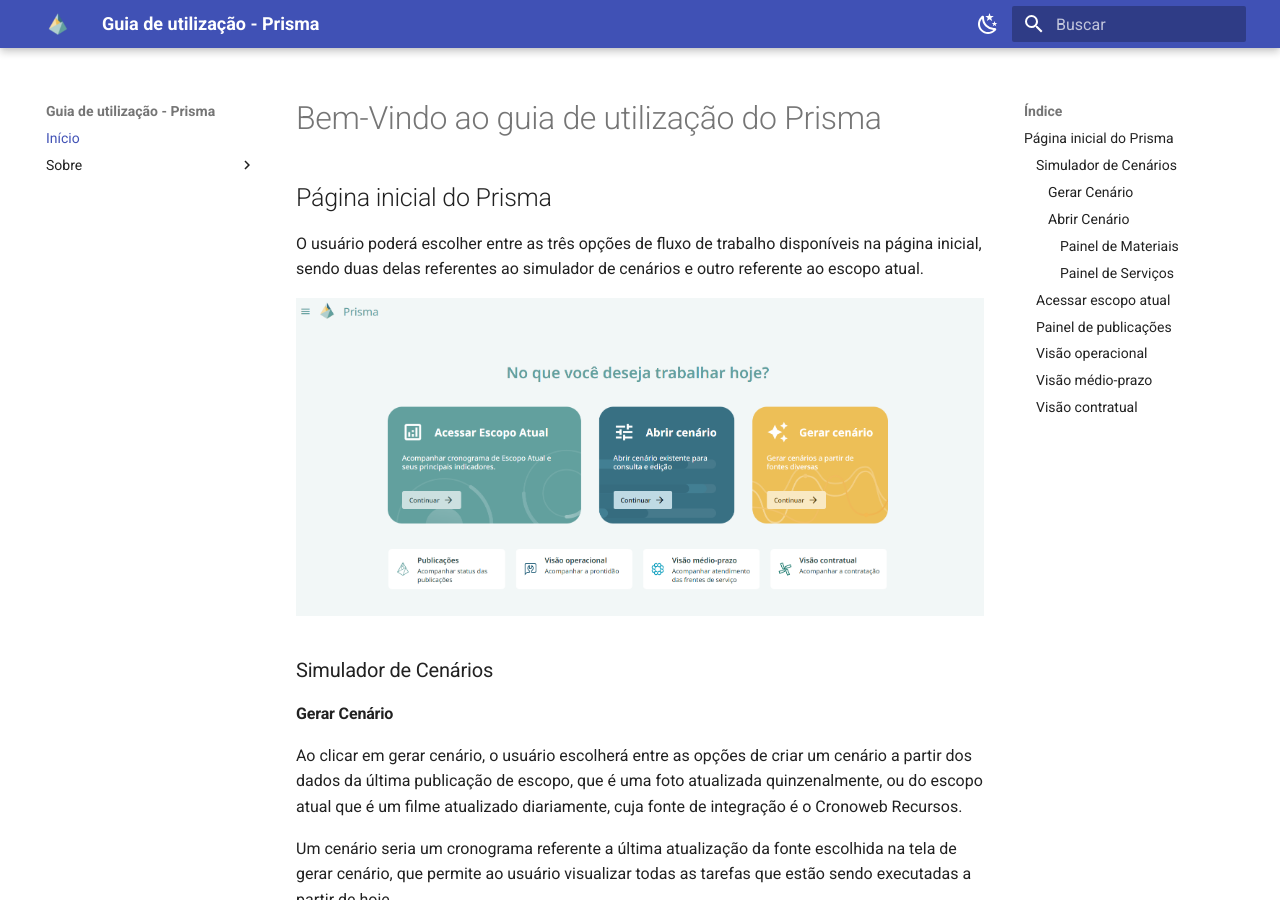
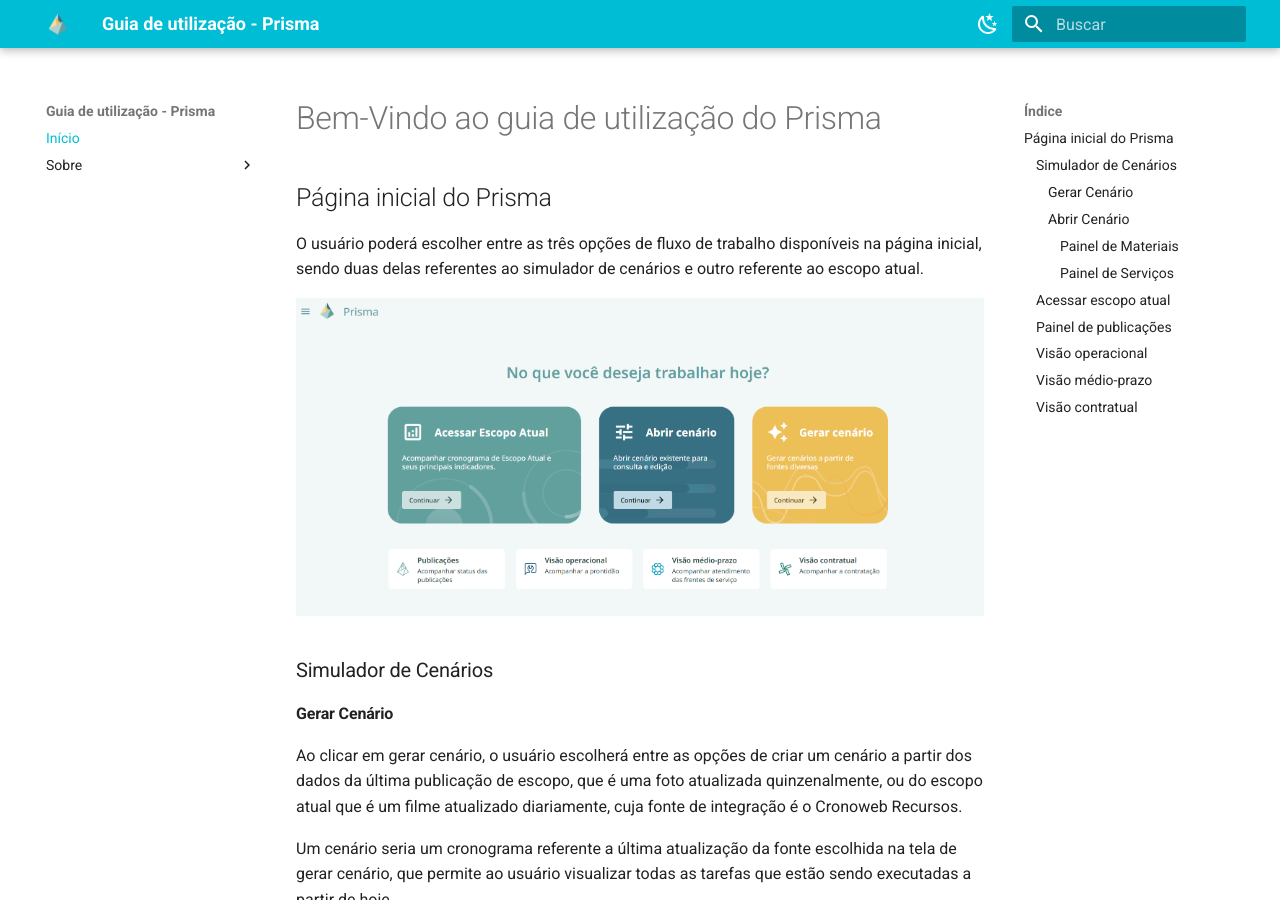
Before and after one commit to gabriellaserra/Guia-utilizacao-Prisma, an MkDocs documentation site: the page built from docs/index.md, in a window 1280 px wide and 900 px high. Built offline with MkDocs 1.6.1 and Material for MkDocs 9.7.7, drawn with Linux system fonts in a browser that asks for light colours.

Commit message:
testando

```diff
--- a/mkdocs.yml
+++ b/mkdocs.yml
@@ -7,12 +7,12 @@
   favicon: Simbolo.png
   palette:
     - scheme: default
-      primary: '#B0CFCE'
+      primary: 'cyan'
       toggle:
         icon: material/weather-night
         name: Modo noturno
     - scheme: slate
-      primary: '#B0CFCE'
+      primary: 'cyan'
       toggle:
         icon: material/weather-sunny
         name: Modo claro
```
